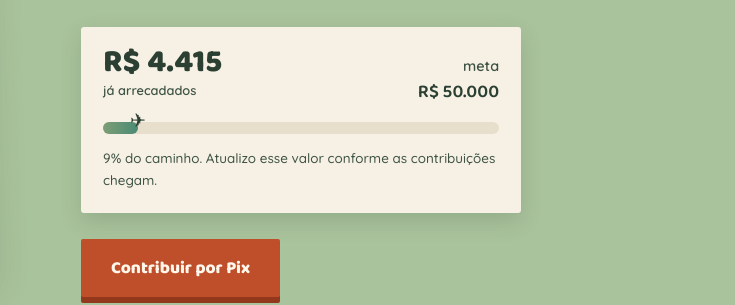
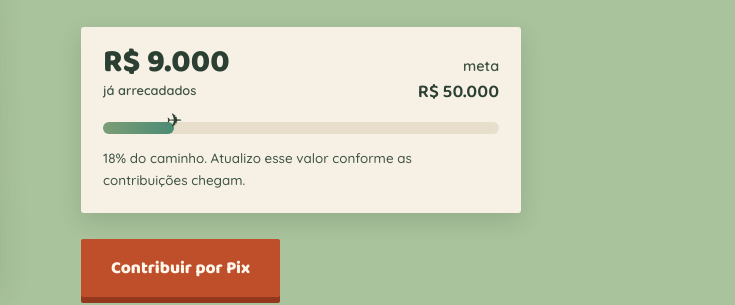
Before and after one commit to isabella-pecora/vaquinha-epfl, a plain HTML site: page index.html in a window 1280 px wide. Shown: the part 314-619 px from the top of the page, 545-1280 px from the left. Drawn offline with Linux system fonts and the light colour scheme.

Commit message:
Update ARRECADADO value to 9000

```diff
--- a/index.html
+++ b/index.html
@@ -377,7 +377,7 @@
      EDITE AQUI  ▼   — os dois únicos números que você atualiza
      ========================================================= */
   var META      = 50000;   // meta total, em reais
-  var ARRECADADO = 4415;      // quanto já entrou, em reais
+  var ARRECADADO = 9000;      // quanto já entrou, em reais
   /* ========================================================= */
 
   var TIERS = [
```
